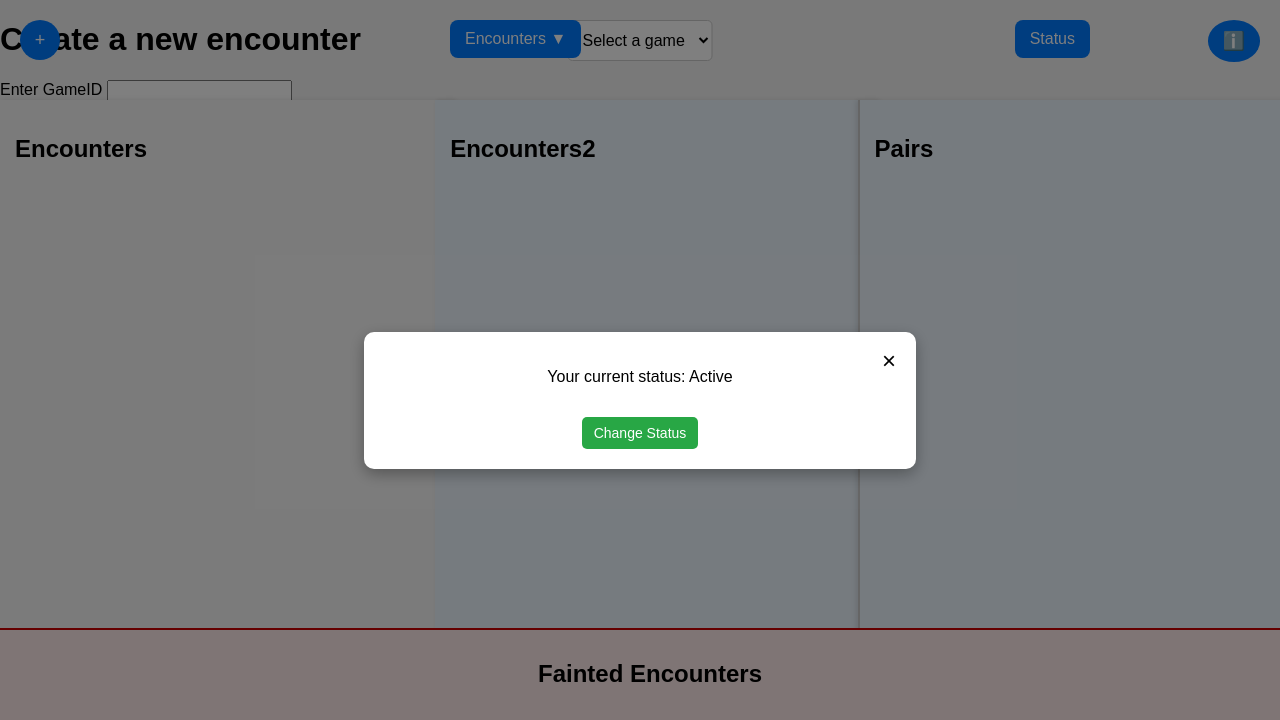
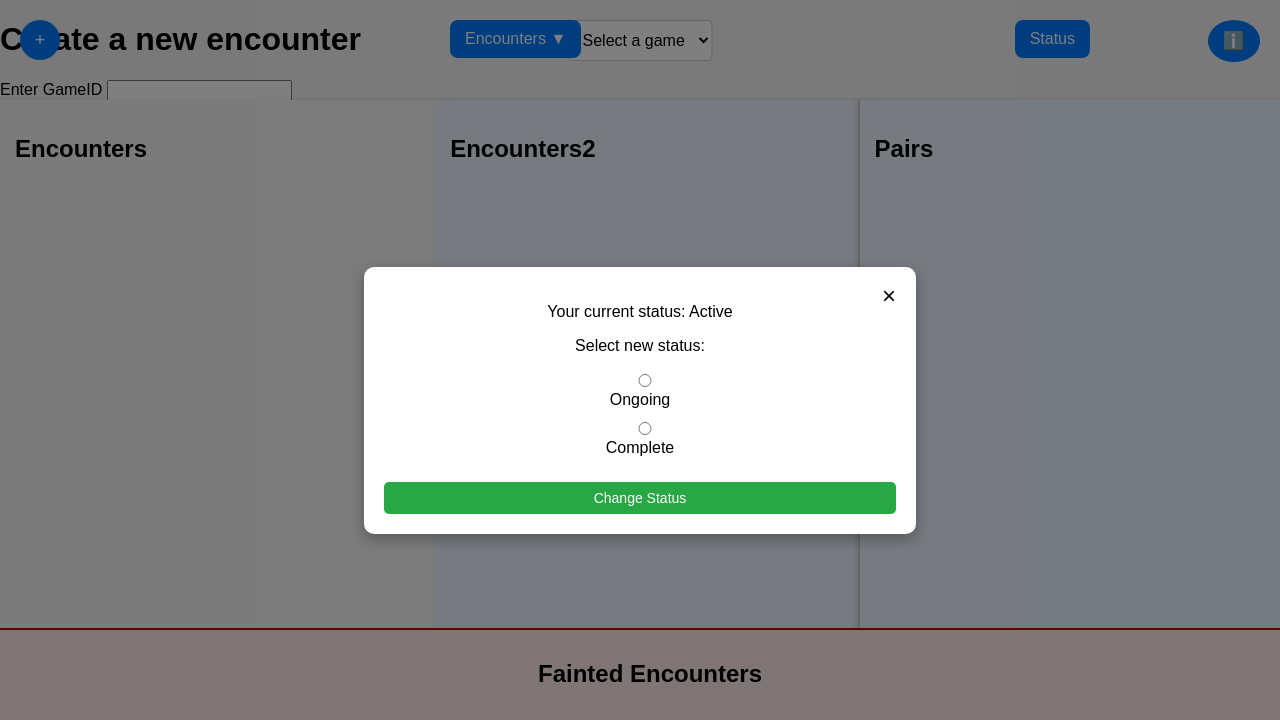
Before and after one commit to jacobhernando128/Nuzlocke-Website, a website: page mainPage.html in a window 1280 px wide. Both pictures are taken after a click on the button "Status". Drawn offline with Linux system fonts and the light colour scheme; no server answers.

Commit message:
Updated status button
Updated status button display to organize logic better

```diff
--- a/mainPage.html
+++ b/mainPage.html
@@ -107,13 +107,26 @@
     </div>
 
     <button id="statusButton">Status</button>
+
     <div id="statusModal">
         <div class="modal-content">
             <span class="close">&times;</span>
             <p>Your current status: <span id="statusText">Active</span></p>
-            <button id="changeStatusButton">Change Status</button>
+
+            <p>Select new status:</p>
+            <form id="statusForm">
+                <label>
+                    <input type="radio" name="gameStatus" value="Ongoing"> Ongoing
+                </label>
+                <label>
+                    <input type="radio" name="gameStatus" value="Complete"> Complete
+                </label>
+
+                <button type="submit" id="changeStatusButton">Change Status</button>
+            </form>
         </div>
     </div>
+
 
 
 
```
